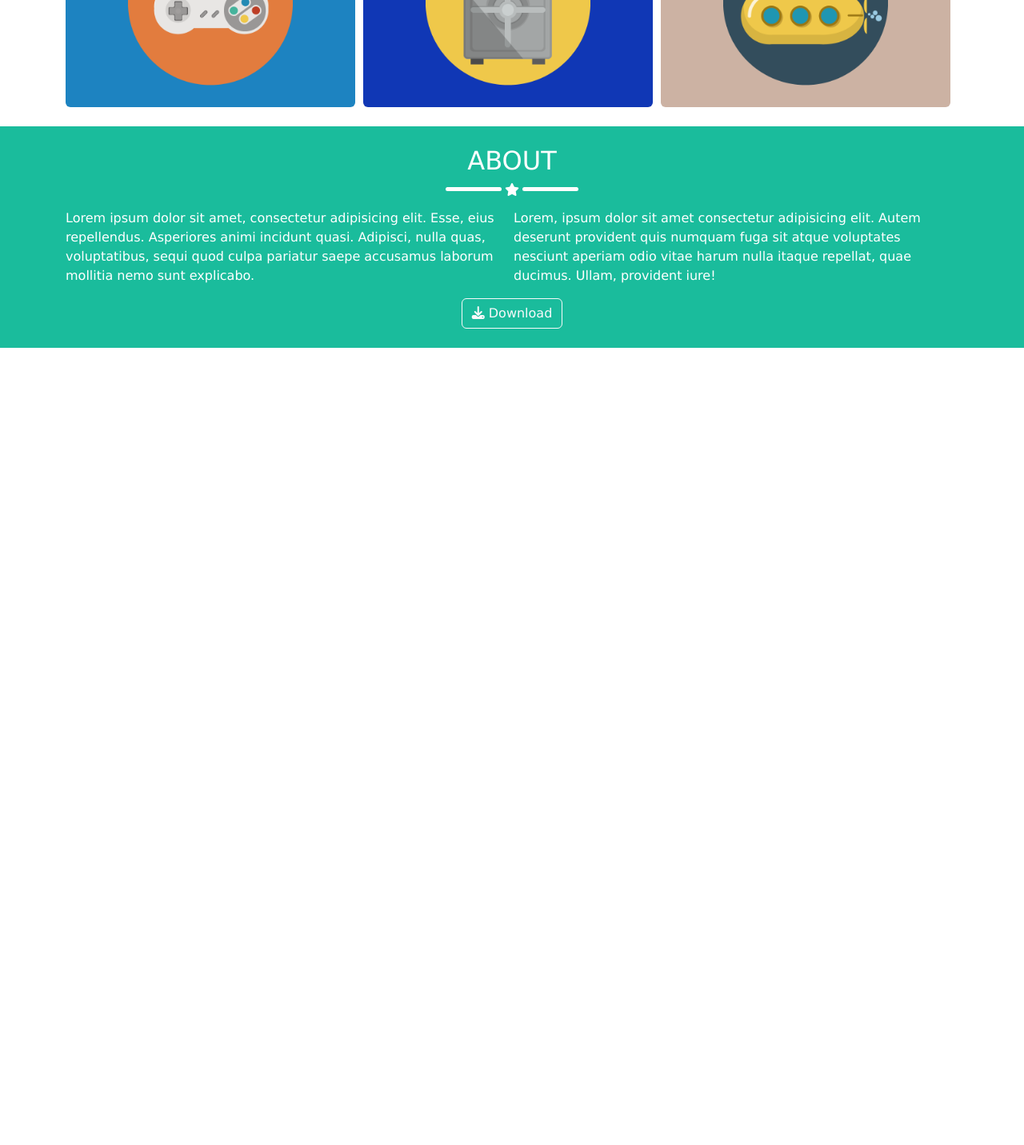
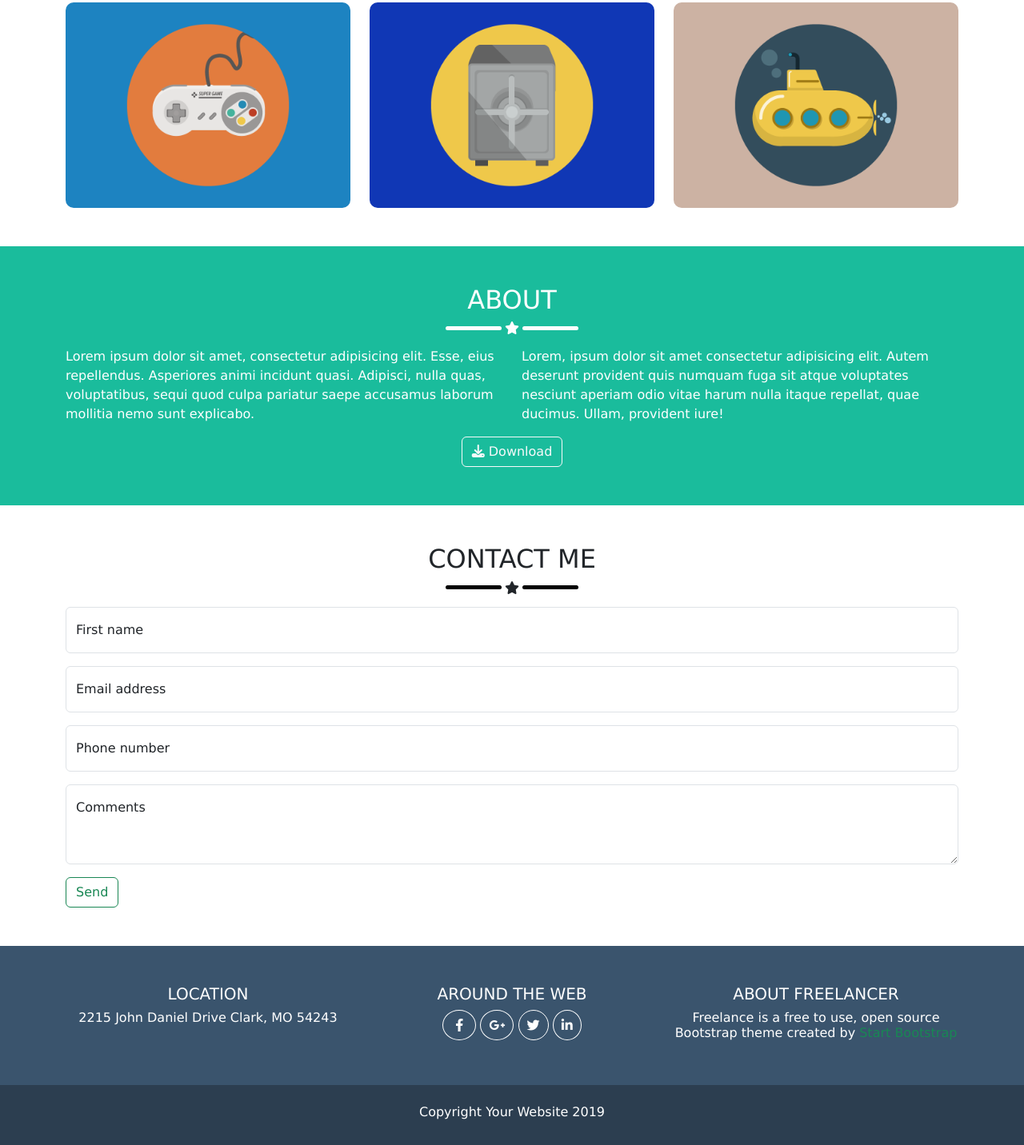
Before and after one commit to TullioTambone/html-css-bootstrap-freelancer, a plain HTML site: page index.html in a window 1280 px wide. Shown: the part 941-2373 px from the top of the page at 80% size. Before the commit the page ends 1376 px from the top, so only its background shows below. Drawn offline with nearby package versions, Linux system fonts and the light colour scheme.

Commit message:
fine esercizio

```diff
--- a/assets/css/style.css
+++ b/assets/css/style.css
@@ -5,11 +5,9 @@
     font-family:'Lucida Sans', 'Lucida Sans Regular', 'Lucida Grande', 'Lucida Sans Unicode', Geneva, Verdana, sans-serif
 }
 
-/* img{
-    display: block;
-    width: 100%;
-} */
-
+a{
+    text-decoration: none;
+}
 nav{
     background-color: #2c3e50;
 }
@@ -36,23 +34,26 @@ nav{
     font-size: 10px;
 }
 
-
 .sec-2 img{
+    width: 100%;
     display: block;
+    border-radius: 10px;
 }
 
-.box{
-    gap: 10px;
+.f-top{
+    background-color:#3a546d;
 }
 
-@media screen and (min-width:768px) {
-    .col-md-6{
-        width: calc(100% / 2 - 10px);
-    }
+.f-bot{
+    background-color: #2c3e50;
 }
 
-@media screen and (min-width:1024px) {
-    .col-lg-4{
-        width: calc(100% / 3 - 10px);
-    }
+.f-top i{
+    padding: 10px 10px;
+    border: 1px solid white;
+    border-radius: 50%;
 }
+
+#circle{
+    padding: 10px 15px;
+}
--- a/index.html
+++ b/index.html
@@ -30,13 +30,13 @@
                 <div class="collapse navbar-collapse" id="navbarNav">
                   <ul class="navbar-nav">
                     <li class="nav-item">
-                      <a class="nav-link active text-white" aria-current="page" href="#">PORTFOLIO</a>
+                      <a class="nav-link active text-white" aria-current="page" href="#PORTFOLIO">PORTFOLIO</a>
                     </li>
                     <li class="nav-item">
-                      <a class="nav-link text-white" href="#">ABOUT</a>
+                      <a class="nav-link text-white" href="#ABOUT">ABOUT</a>
                     </li>
                     <li class="nav-item">
-                      <a class="nav-link text-white" href="#">CONTACT</a>
+                      <a class="nav-link text-white" href="#CONTACT">CONTACT</a>
                     </li>
                   </ul>
             </div>
@@ -46,8 +46,8 @@
 
     <main>
         <!--sec 1-->
-      <section class="container-fluid sec-1">
-          <div class="container-md text-center text-white pb-4 pt-4 d-flex flex-column justify-content-center">
+      <section class="container-fluid sec-1 pb-5 pt-5">
+          <div class="container-md text-center text-white d-flex flex-column justify-content-center">
 
             <div>
                 <img src="./assets/img/avatar.svg" alt=""class="img-fluid m-auto">
@@ -66,7 +66,7 @@
       </section>
 
       <!--sec 2-->
-      <section class="container-fluid sec-2 text-center pb-4">
+      <section class="container-fluid sec-2 text-center pb-5 pt-5" id="PORTFOLIO">
 
         <div class="mt-4">
             <h2>PORTFOLIO</h2>
@@ -79,18 +79,38 @@
 
         <div class="container-md text-center pt-4">
             <div class="d-flex flex-wrap m-auto box">
-                <img src="./assets/img/cabin.png" alt="" class="col-12 col-md-6 col-lg-4 rounded">
-                <img src="./assets/img/cake.png" alt="" class="col-12 col-md-6 col-lg-4 rounded">
-                <img src="./assets/img/circus.png" alt="" class="col-12 col-md-6 col-lg-4 rounded">
-                <img src="./assets/img/game.png" alt="" class="col-12 col-md-6 col-lg-4 rounded">
-                <img src="./assets/img/safe.png" alt="" class="col-12 col-md-6 col-lg-4 rounded">
-                <img src="./assets/img/submarine.png" alt="" class="col-12 col-md-6 col-lg-4 rounded">
+
+                <div class="row">
+                    <div class="col-12 col-md-6 col-lg-4 mt-4">
+                        <img src="./assets/img/cabin.png" alt="">
+                    </div>
+
+                    <div class="col-12 col-md-6 col-lg-4 mt-4">
+                        <img src="./assets/img/cake.png" alt="">
+                    </div>
+
+                    <div class="col-12 col-md-6 col-lg-4 mt-4">
+                        <img src="./assets/img/circus.png" alt="">
+                    </div>
+
+                    <div class="col-12 col-md-6 col-lg-4 mt-4">
+                        <img src="./assets/img/game.png" alt="">
+                    </div>
+
+                    <div class="col-12 col-md-6 col-lg-4 mt-4">
+                        <img src="./assets/img/safe.png" alt="">
+                    </div>
+
+                    <div class="col-12 col-md-6 col-lg-4 mt-4">
+                        <img src="./assets/img/submarine.png" alt="">
+                    </div>
+                </div>
             </div>
         </div>
       </section>
 
       <!--sec 3-->
-      <section class="sec-3 pt-4 pb-4">
+      <section class="sec-3 pt-5 pb-5" id="ABOUT">
         <div class="container-md">
             <h2 class="text-white text-center">ABOUT</h2>
             <div class="d-flex align-items-center">
@@ -112,7 +132,82 @@
             </div>
         </div>
       </section>
+
+      <!--sec 4-->
+      <section class="sec-4 pt-5 pb-5" id="CONTACT">
+        <h2 class="text-center">CONTACT ME</h2>
+        <div class="d-flex align-items-center">
+            <div class="bar me-1 bg-black"></div>
+            <i class="fa-solid fa-star"></i>
+            <div class="bar ms-1 bg-black"></div>
+        </div>
+
+        <div class="container-md">
+            <form class="mt-3">
+                <div class="form-floating mb-3">
+                    <input type="text" class="form-control" id="floatingInput" placeholder="name">
+                    <label for="floatingInput">First name</label>
+                </div>
+
+                <div class="form-floating mb-3">
+                    <input type="email" class="form-control" id="floatingInput" placeholder="name@example.com">
+                    <label for="floatingInput">Email address</label>
+                </div>
+
+                <div class="form-floating mb-3">
+                    <input type="number" class="form-control" id="floatingInput" placeholder="phone number">
+                    <label for="floatingInput">Phone number</label>
+                </div>
+
+                <div class="form-floating">
+                    <textarea class="form-control" placeholder="Leave a comment here" id="floatingTextarea2" style="height: 100px"></textarea>
+                    <label for="floatingTextarea2">Comments</label>
+                </div>
+
+
+                <button type="submit" class="btn btn-outline-success mt-3">Send</button>
+            </form>
+        </div>
+      </section>
     </main>
+
+    <!--footer-->
+    <footer>
+        <section class="f-top pb-5">
+            <div class="container-md">
+                <div class="row">
+                    <div class="col-12 col-md-4 text-center text-white mt-5">
+                        <h5>
+                            LOCATION
+                        </h5>
+                        <h6>2215 John Daniel Drive Clark, MO 54243</h6>
+                    </div>
+
+                    <div class="col-12 col-md-4 text-center text-white mt-5">
+                        <h5>
+                            AROUND THE WEB
+                        </h5>
+
+                        <i class="fa-brands fa-facebook-f" id="circle"></i>
+                        <i class="fa-brands fa-google-plus-g"></i>
+                        <i class="fa-brands fa-twitter"></i>
+                        <i class="fa-brands fa-linkedin-in"></i>
+                    </div>
+
+                    <div class="col-12 col-md-4 text-center text-white mt-5">
+                        <h5>ABOUT FREELANCER</h5>
+                        <h6>Freelance is a free to use, open source Bootstrap theme created by <a href="#" class="text-success">Start Bootstrap</a></h6>
+                    </div>
+                </div>
+            </div>
+        </section>
+
+        <section class="f-bot pt-4 pb-4">
+            <div class="container-md">
+                <h6 class="text-white text-center">Copyright Your Website 2019</h6>
+            </div>
+        </section>
+    </footer>
 
 
 
```
